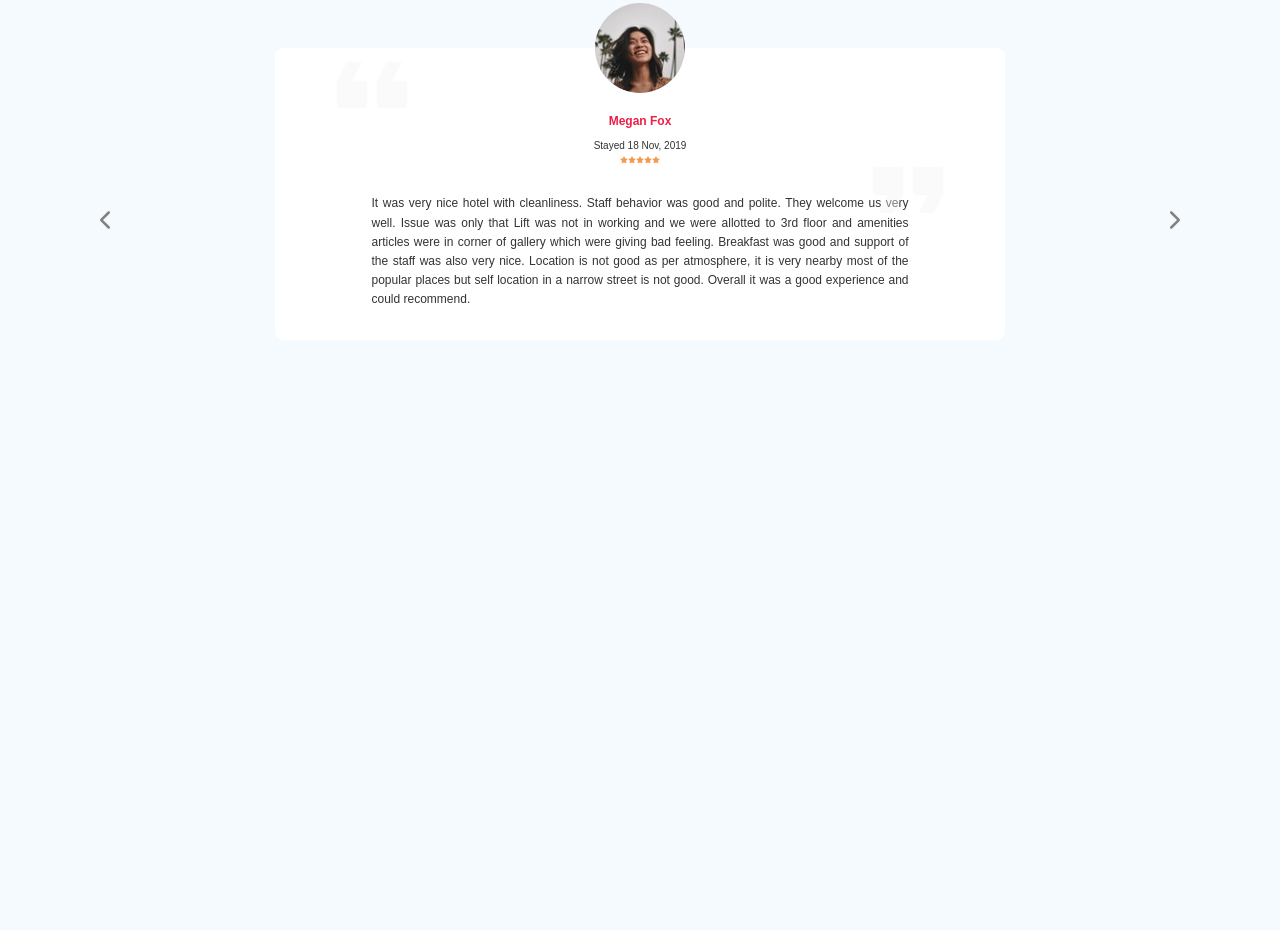
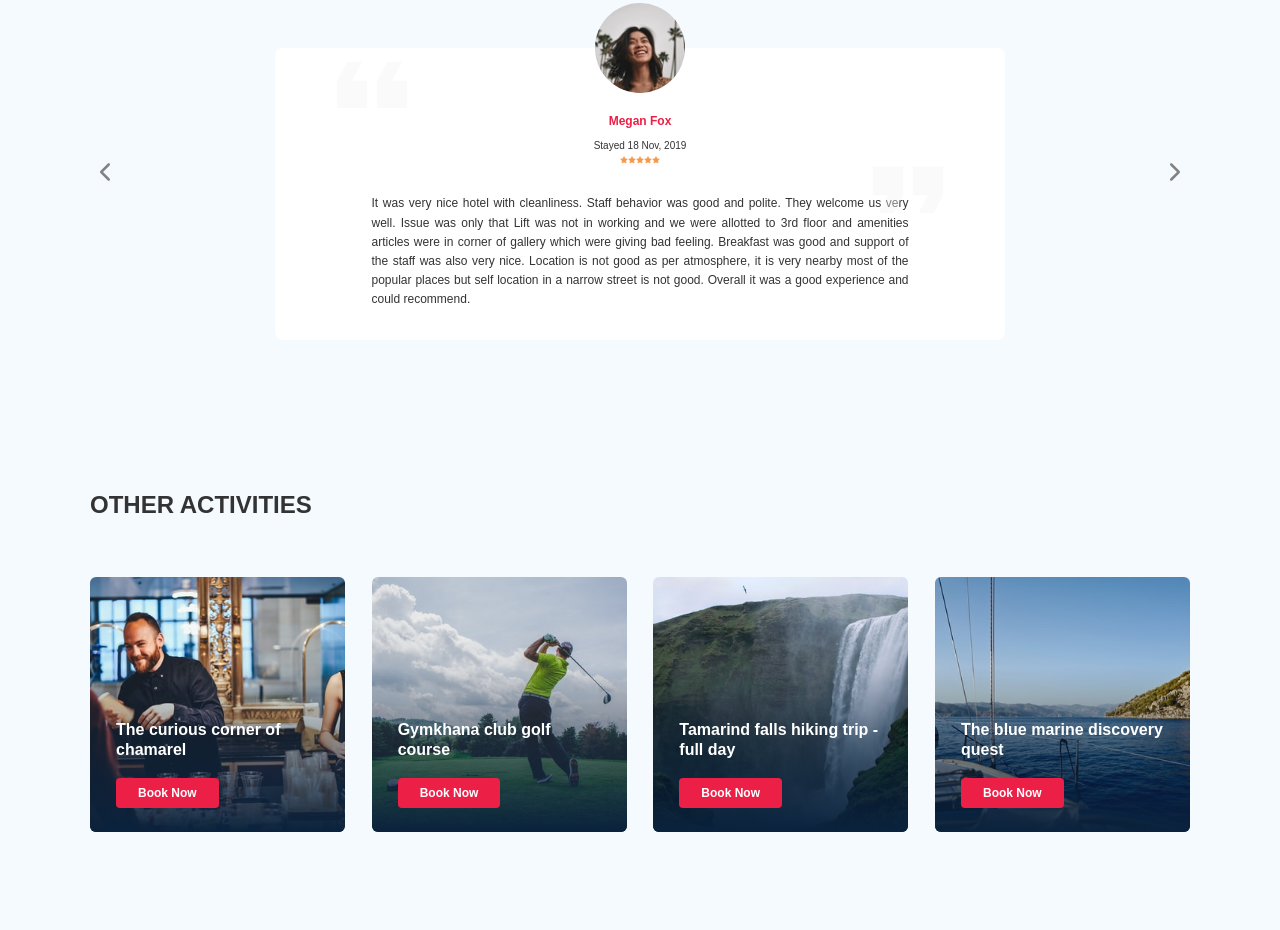
Before and after one commit to andreymaslovru/tour-plan, a plain HTML site: page index.html in a window 1280 px wide. Shown: the part 1371-2301 px from the top of the page. Before the commit the page ends 1877 px from the top, so only its background shows below. Drawn offline with nearby package versions, Linux system fonts and the light colour scheme.

Commit message:
create: added activities block & adapted it

```diff
--- a/index.html
+++ b/index.html
@@ -329,15 +329,7 @@
                   elit. Exercitationem quibusdam officiis optio eos quidem
                   molestiae voluptatibus cupiditate accusamus at aspernatur
                   provident, ut maxime sequi expedita in cum minima ab natus
-                  temporibus! Tempore reprehenderit officiis soluta
-                  exercitationem ab, fuga enim, similique quae numquam nam
-                  obcaecati ducimus. Illo, maxime quis officiis hic itaque
-                  iusto? Reprehenderit ratione aut quae repudiandae nisi, veniam
-                  id non ducimus ea provident iure corporis ullam! Sapiente
-                  debitis ipsam soluta quasi, exercitationem omnis fugiat ullam,
-                  ipsa porro placeat ex architecto nisi hic nam, ut impedit
-                  reprehenderit quos voluptatibus maiores voluptatem. Voluptatem
-                  tempora reiciendis earum magnam enim veritatis commodi beatae.
+                  temporibus!
                 </p>
               </div>
             </div>
@@ -352,7 +344,41 @@
         </div>
       </div>
     </section>
+
+    <section class="activities">
+      <div class="container">
+        <h2 class="activities__title">Other Activities</h2>
+        <div class="activities-wrapper">
+          <div class="card">
+            <img class="card__bg" src="img/card_1.jpg" alt="Image: card-1" />
+            <h3 class="card__title">The curious corner of chamarel</h3>
+            <button class="card__button">Book Now</button>
+          </div>
+          <div class="card">
+            <img class="card__bg" src="img/card_2.jpg" alt="Image: card-2" />
+            <h3 class="card__title">Gymkhana club golf course</h3>
+            <button class="card__button">Book Now</button>
+          </div>
+          <div class="card">
+            <img class="card__bg" src="img/card_3.jpg" alt="Image: card-3" />
+            <h3 class="card__title">Tamarind falls hiking trip - full day</h3>
+            <button class="card__button">Book Now</button>
+          </div>
+          <div class="card">
+            <img class="card__bg" src="img/card_4.jpg" alt="Image: card-4" />
+            <h3 class="card__title">The blue marine discovery quest</h3>
+            <button class="card__button">Book Now</button>
+          </div>
+          <!-- /.card -->
+        </div>
+        <!-- /.activities-wrapper -->
+      </div>
+      <!-- /.container -->
+    </section>
+
     <script src="js/swiper-bundle.min.js"></script>
     <script src="js/main.js"></script>
+    <script src="https://ajax.googleapis.com/ajax/libs/jquery/1.11.0/jquery.min.js"></script>
+    <script src="js/parallax.min.js"></script>
   </body>
 </html>
--- a/sass/_media.sass
+++ b/sass/_media.sass
@@ -10,6 +10,10 @@
                 width: 100%
                 height: 100%
                 object-fit: cover
+    .card
+        width: 220px
+        height: 220px
+
 
 @media ( max-width: 992px )
     .container, .newsletter-wrapper
@@ -47,14 +51,20 @@
         &-slider
             &__item
                 max-width: 580px
+    .activities
+        &-wrapper
+            flex-wrap: wrap
+    .card
+        width: 48%
+        height: 255px
+        margin-bottom: 30px
 
 
 
 
 @media ( max-width: 768px )
     .container
-        width: 92%
-        max-width: 576px
+        max-width: 95%
     .navbar
         &-menu, &__search, &__user
             display: none
@@ -126,6 +136,11 @@
                     right: 50%
                     margin-right: -65px
                     transform: translate(50%, 0)
+    .activities
+        padding: 60px 0 70px 0
+    .card
+        width: 49%
+        margin-bottom: 20px
 
 
 
@@ -143,3 +158,14 @@
             margin-bottom: 37px
     .subscribe
         width: 100%
+
+    .activities
+        padding: 40px 0 60px 0
+        &-wrapper
+            flex-wrap: wrap
+            justify-content: center
+        &__title
+            margin-bottom: 36px
+    .card
+        width: 280px
+        height: 255px
--- a/sass/style.sass
+++ b/sass/style.sass
@@ -7,6 +7,7 @@
 @import "templates/hotel"
 @import "templates/newsletter"
 @import "templates/reviews"
+@import "templates/activities"
 
 
 @import "media"
--- /dev/null
+++ b/sass/templates/_activities.sass
@@ -0,0 +1,61 @@
+.activities
+    padding: 60px 0 98px 0
+    &__title
+        font-style: normal
+        font-weight: bold
+        font-size: 24px
+        line-height: 30px
+        text-transform: uppercase
+        margin-bottom: 57px
+    &-wrapper
+        display: flex
+        justify-content: space-between
+.card
+    position: relative
+    display: flex
+    flex-direction: column
+    align-items: flex-start
+    width: 255px
+    height: 255px
+    padding: 24px 26px
+    overflow: hidden
+    border-radius: 6px
+    &__bg
+        position: absolute
+        height: 100%
+        top: 0
+        right: 0
+        bottom: 0
+        left: 0
+        object-fit: cover
+        z-index: -2
+    &::before
+        content: ''
+        position: absolute
+        top: 0
+        right: 0
+        bottom: 0
+        left: 0
+        z-index: -1
+        background: linear-gradient(179.83deg, rgba(196, 196, 196, 0) 35.34%, #0A223D 99.85%)
+
+    &__title
+        margin-top: auto
+        font-style: normal
+        font-weight: bold
+        font-size: 16px
+        line-height: 20px
+        color: $white
+        margin-bottom: 18px
+        z-index: 0
+    &__button
+        border-radius: 4px
+        border: none
+        background-color: $primary-color
+        color: $white
+        font-style: normal
+        font-weight: 600
+        font-size: 12px
+        line-height: 16px
+        padding: 7px 22px
+        cursor: pointer
```
Also changed, not shown: css/style.css, img/card_1.jpg (added), img/card_2.jpg (added), img/card_3.jpg (added), img/card_4.jpg (added), js/main.js (line endings or trailing spaces), sass/templates/_newsletter.sass (line endings or trailing spaces).
